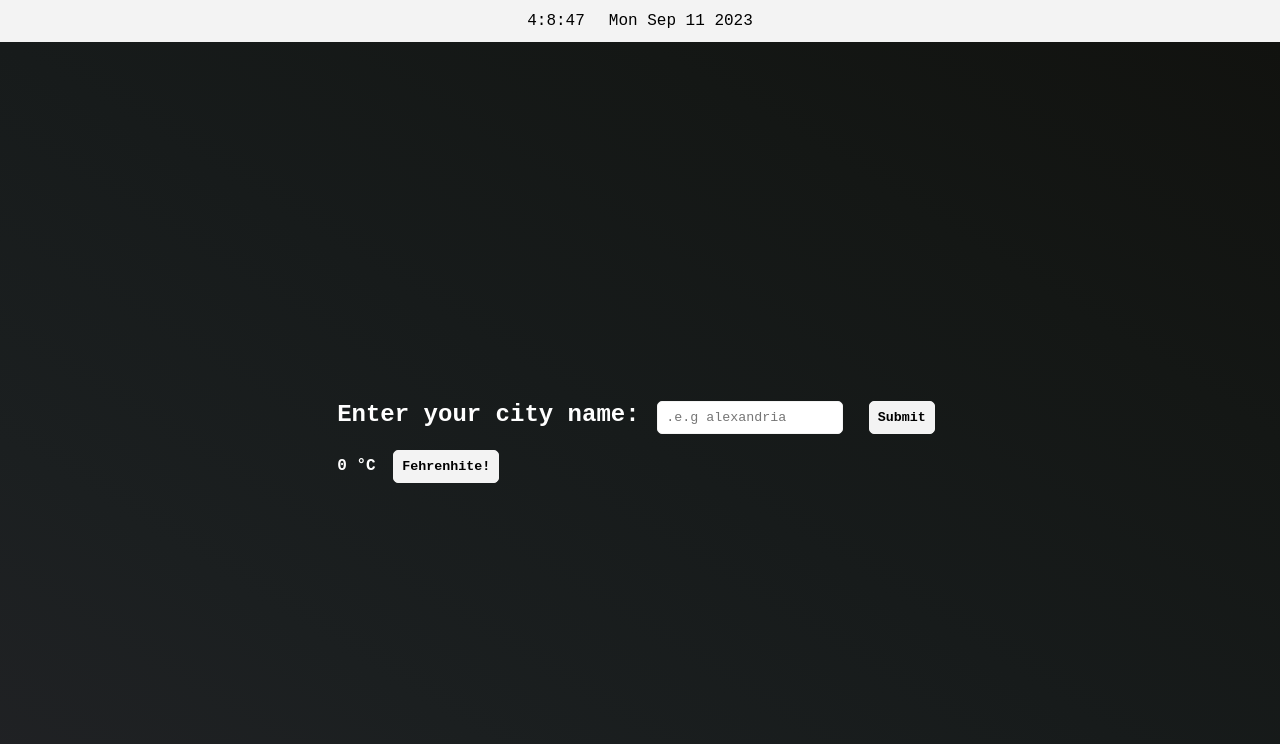
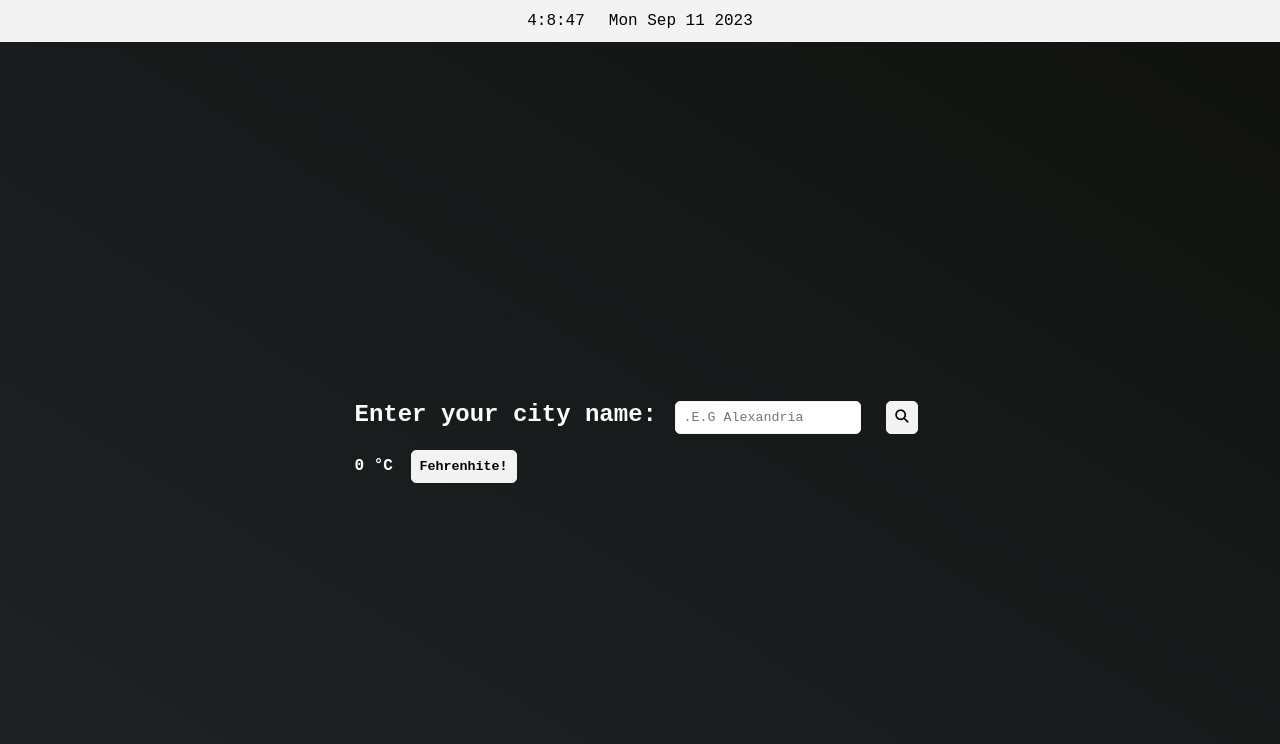
Before and after one commit to muhammadalaa20/newWeatherApp, a plain HTML site: page index.html in a window 1280 px wide. Drawn offline with Linux system fonts and the light colour scheme.

Commit message:
some styling changes

```diff
--- a/index.html
+++ b/index.html
@@ -4,6 +4,7 @@
     <meta charset="UTF-8">
     <meta name="viewport" content="width=device-width, initial-scale=1.0">
     <link rel="stylesheet" href="style.css">
+    <script src="https://kit.fontawesome.com/c543f32d04.js" crossorigin="anonymous"></script>
     <title>weather</title>
     <link rel="icon" href="https://cdn4.iconfinder.com/data/icons/the-weather-is-nice-today/64/weather_3-256.png">
 </head>
@@ -18,8 +19,8 @@
             <div class="weather__city">
                 <form id="city-form">
                 <label for="city">Enter your city name:</label>
-                <input type="text" id="city" name="city" placeholder=".e.g alexandria" autocomplete="off" required>
-                <button type="submit" value="Get Weather">Submit</button>
+                <input type="text" id="city" name="city" style="text-transform: capitalize;" placeholder=".e.g alexandria" autocomplete="off" required>
+                <button type="submit" value="Get Weather"><i class="fa-solid fa-magnifying-glass"></i></button>
                 </form>
                 <p id="result"></p>
             </div>
```
